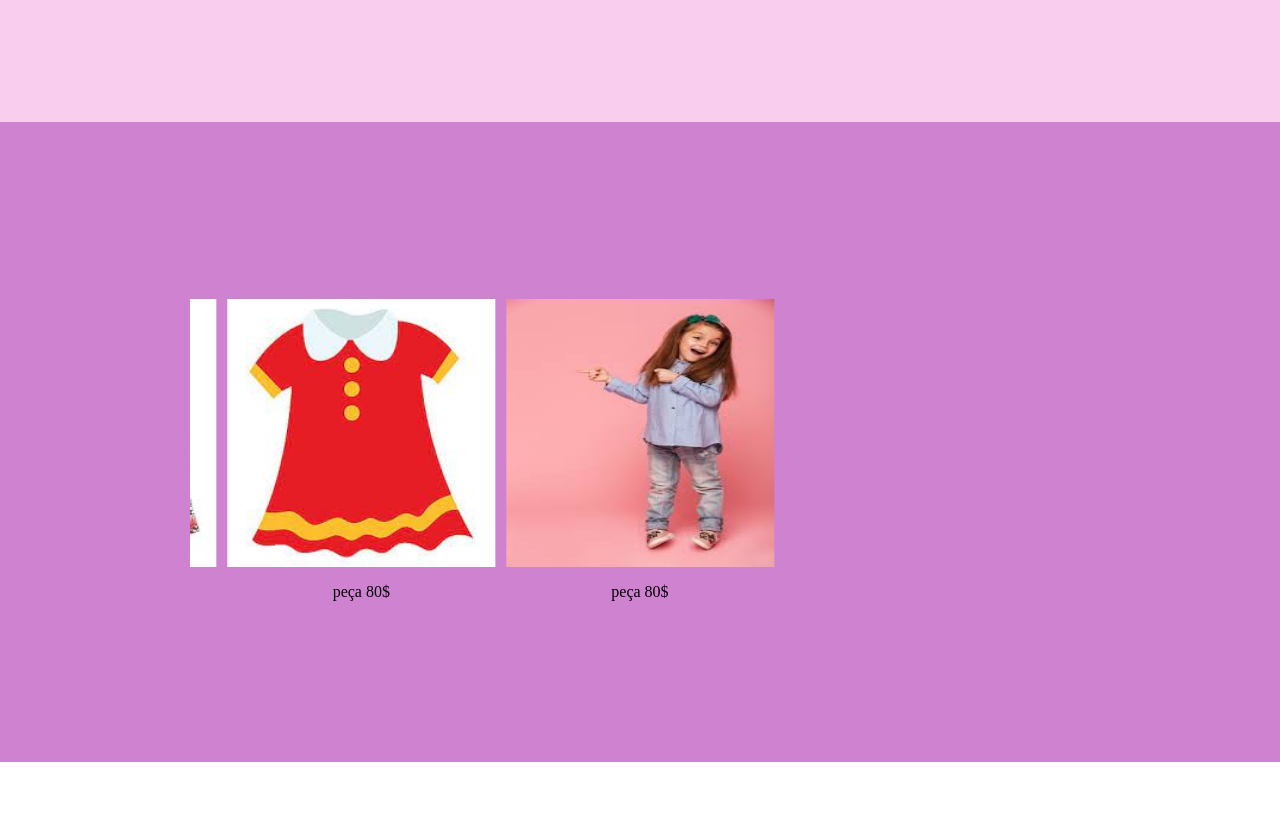
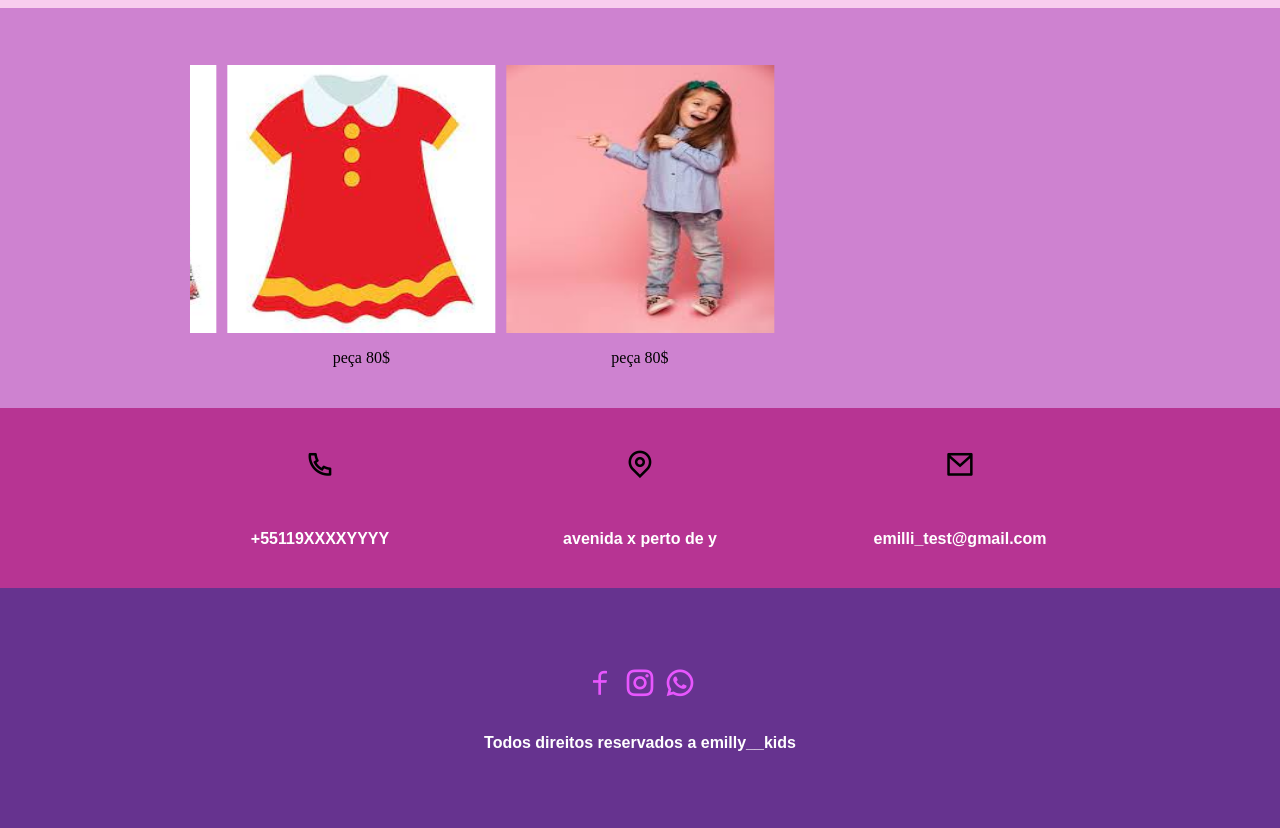
Before and after one commit to ismael008rd/emilly__kids2024, a plain HTML site: page index.html in a window 1280 px wide. Shown: the part 392-1220 px from the top of the page. Before the commit the page ends 1154 px from the top, so only its background shows below. Drawn offline with nearby package versions, Linux system fonts and the light colour scheme.

Commit message:
continuando o projeto

```diff
--- a/css/style.css
+++ b/css/style.css
@@ -11,7 +11,7 @@ a{
 
 .header{
  display: flex;
- position: sticky;
+ position: fixed;
  top: 0px;
  padding: 2rem;
  align-items: center;
@@ -84,7 +84,7 @@ span{
     background-color: #CE82D0;
     display: flex;
     padding: 1.2rem;
-    height: 80vh;
+    height: 50vh;
     align-items: center;
     justify-content: center;
     flex-direction: column;
@@ -92,6 +92,7 @@ span{
 
 .swiper{
     width: 100%;
+    z-index: 1;
     max-width: 900px;
     justify-content: center;
     align-items: center;
@@ -184,3 +185,59 @@ span{
     }
 
 }
+
+.footer__container{
+    height: 50vh;
+    width: 100%;
+
+}
+.footer__address{
+    padding-block: 2.5rem;
+
+    flex-wrap: wrap;
+    display: flex;
+    gap: 20px;
+    justify-content: center;
+    background-color: #B73493;
+}
+.footer__icons_address{
+    display: flex;
+    width: 300px;
+    gap: 3rem;
+    justify-content: center;
+    flex-direction: column;
+    align-items: center;
+
+    text-align: center;
+}
+.footer__social{
+    width: 100%;
+    display: flex;
+    text-align: center;
+    flex-direction: column;
+    justify-content: center;
+    align-items: center;
+    background-color: #66338F;
+    height: 30vh;
+}
+.icones__social{
+
+    color: #e856fe;
+
+    margin-bottom: 2rem;
+    font-size: 2rem;
+}
+.footer__icons_address i {
+    font-size: 1.9rem;
+    color: black;
+}
+.footer__icons_address h2{
+    color: white;
+    font-size: 1rem;
+    font-family: sans-serif;
+}
+.footer__social h2{
+    font-size: 1rem;
+    font-family: sans-serif;
+    color: white;
+}
--- a/index.html
+++ b/index.html
@@ -25,7 +25,7 @@
                     <ul>
                         <li class="items"><a href="#home">Home</a></li>
                         <li class="items"><a href="#produtos">Produtos</a></li>
-                        <li class="items">Contato</li>
+                        <li><a href="#footer">Contato</a></li>
                     </ul>
                 </div>
 
@@ -34,7 +34,7 @@
                 <ul class="header__items">
                     <li><a href="#home">Home</a></li>
                     <li><a href="#produtos">Produtos</a></li>
-                    <li>contato</li>
+                    <li><a href="#footer">Contato</a></li>
                 </ul>
 
         </nav>
@@ -82,6 +82,32 @@
 
      </main>
 
+     <footer class="footer__container" id="footer">
+        <div class="footer__address">
+            <div class="footer__icons_address">
+               <i class="ri-phone-line"></i>
+               <h2> +55119XXXXYYYY</h2>
+            </div>
+            <div class="footer__icons_address">
+                <i class="ri-map-pin-line"></i>
+               <h2>avenida x perto de y</h2>
+            </div>
+            <div class="footer__icons_address">
+                <i class="ri-mail-line"></i>
+               <h2>emilli_test@gmail.com</h2>
+            </div>
+     </div>
+
+     <div class="footer__social">
+        <div class="icones__social">
+            <i class="ri-facebook-line"></i>
+            <i class="ri-instagram-line"></i>
+            <i class="ri-whatsapp-line"></i>
+        </div>
+        <h2>Todos direitos reservados a emilly__kids</h2>
+     </div>
+     </footer>
+
 
     <script src="js/swiper-bundle.min.js"></script>
     <script src="js/script.js"></script>
```
